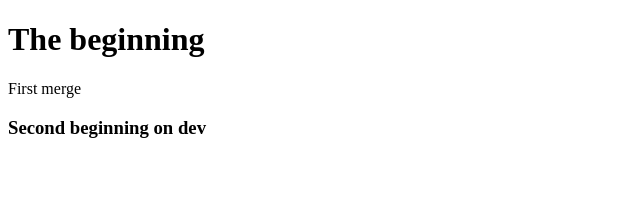
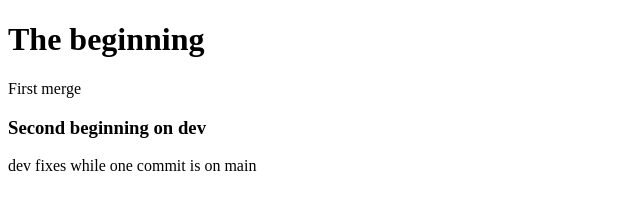
Before and after one commit to dprincecoder/git-merge-vs-rebase-tutorial, a plain HTML site: page index.html in a window 1280 px wide. Shown: the whole page, without its empty margins (0-640 px from the left). Drawn offline with Linux system fonts and the light colour scheme.

Commit message:
added another commit

```diff
--- a/index.html
+++ b/index.html
@@ -9,5 +9,6 @@
     <h1>The beginning</h1>
     <p>First merge</p>
     <h3>Second beginning on dev</h3>
+    <p>dev fixes while one commit is on main</p>
   </body>
 </html>
```
